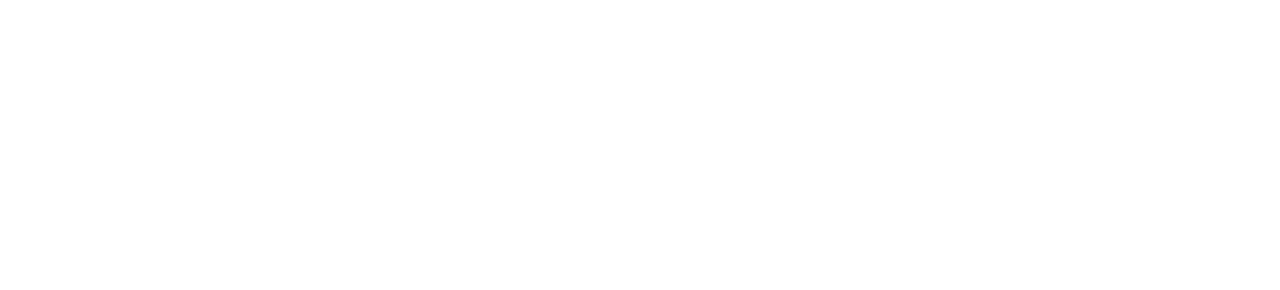
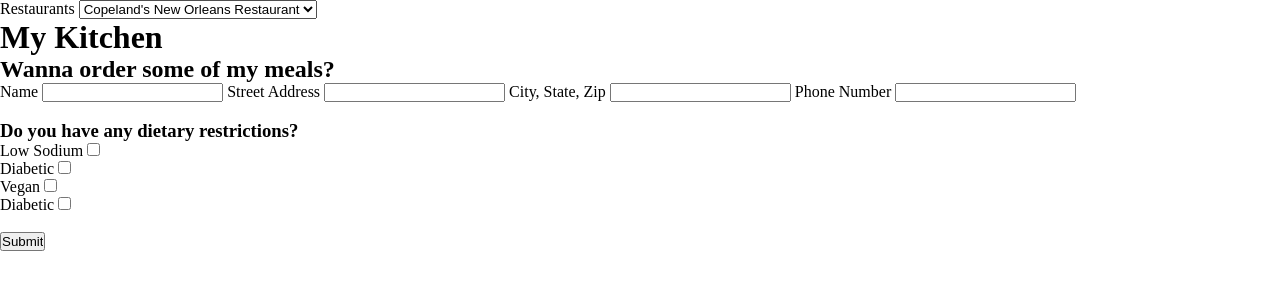
Before and after one commit to Reka-W/Restaurants, a plain HTML site: page my_kitchen.html in a window 1280 px wide. Drawn offline with Linux system fonts and the light colour scheme.

Commit message:
Updated my_kitchen file

```diff
--- a/index.html
+++ b/index.html
@@ -6,16 +6,19 @@
     <meta name="viewport" content="width=device-width, initial-scale=1.0">
     <title>My Favorite Restaurants</title>
     <link rel="stylesheet" href="style.css">
+    <script src="javascript.js" defer></script>
 </head>
 <body>
+    <header>
     <nav>
         <ul>
             <li>
                 <label for="restaurants">Restaurants</label>
                 <select id="restaurants" name="restaurants">
-                    <option value="copelands_dropdown">Copeland's New Orleans Restaurant</option>
+                    <option value="copelands_dropdown"><a href="#copelands">Copeland's New Orleans Restaurant</a></option>
                     <option value="10th_dropdown">10th & Piedmont</option>
                     <option value="herbanfix_dropdown">Herban Fix Vegan Kitchen</option>
+                    <option value="wafflehouse_dropdown">Waffle House</option>
                     <option value="mykitchen_dropdown">Reka's Kitchen</option>
                 </select>
             </li>
@@ -24,6 +27,7 @@
             <li></li>
         </ul>
     </nav>
+    </header>
     <h1>My Favorite Restaurants</h1>
     <h2>In and around Atlanta, GA</h2>
 
@@ -57,7 +61,7 @@
 
     </div>
     <div>
-        <a href="https://www.copelandsatlanta.com/" target="_blank"><h3>Reka's Kitchen</h3></a>
+        <a href="my_kitchen.html" target="_blank"><h3>Reka's Kitchen</h3></a>
         <p>Home is where the heart is!</p>
     </div>
     <div id="pros_cons">
@@ -80,7 +84,7 @@
                 <tr>
                     <td>10th & Piedmont</td>
                     <td>Hot brunch spot</td>
-                    <td>New ownership <br> Unfortunately, this hot brunch spot with bottomless mimosas has be bought by new owners. The restaurant has a new name now. Let's hope it still has the same vibe, service, and food.</td>
+                    <td>New ownership <br> Unfortunately, this hot brunch spot with bottomless mimosas has been bought by new owners. The restaurant has a new name now. Let's hope it still has the same vibe, service, and food.</td>
                     <td>We'll find out.</td>
                 </tr>
                 <tr>
@@ -107,4 +111,7 @@
 
     </div>
 </body>
+<footer>
+
+</footer>
 </html>
--- a/my_kitchen.html
+++ b/my_kitchen.html
@@ -0,0 +1,62 @@
+<!DOCTYPE hmtl>
+<html>
+    <head>
+        <title>My Kitchen</title>
+        <link rel="stylesheet" href="style.css">
+        <script src="javascript.js"></script>
+    </head>
+    <header>
+        <nav>
+            <ul>
+                <li>
+                    <label for="restaurants">Restaurants</label>
+                    <select id="restaurants" name="restaurants">
+                        <option value="copelands_dropdown">Copeland's New Orleans Restaurant</option>
+                        <option value="10th_dropdown">10th & Piedmont</option>
+                        <option value="herbanfix_dropdown">Herban Fix Vegan Kitchen</option>
+                        <option value="wafflehouse_dropdown">Waffle House</option>
+                        <option value="mykitchen_dropdown">Reka's Kitchen</option>
+                    </select>
+                </li>
+            </ul>
+        </nav>
+    </header>
+    <body>
+
+        <h1>My Kitchen</h1>
+
+        <h2>Wanna order some of my meals?</h2>
+
+        <form>
+            <label for="name">Name</label>
+            <input type="text" id="name" name="name">
+            <!-- <br> -->
+            <label for="address">Street Address</label>
+            <input type="text" id="address" name="address">
+            <!-- <br> -->
+            <label for="city">City, State, Zip</label>
+            <input type="text" id="city" name="city">
+            <!-- <br> -->
+            <label for="phone">Phone Number</label>
+            <input type="text" id="phone" name="phone">
+            <br>
+            <br>
+            <h3>Do you have any dietary restrictions?</h3>
+            <label for="low-sodium">Low Sodium</label>
+            <input type="checkbox" name="low-sodium" id="low-sodium" value="Low Sodium">
+            <br>
+            <label for="diabetic">Diabetic</label>
+            <input type="checkbox" id="diabetic" name="diabetic" value="Diabetic">
+            <br>
+            <label for="vegan">Vegan</label>
+            <input type="checkbox" id="vagan" name="vegan" value="Vegan">
+            <br>
+            <label for="vegetarian">Diabetic</label>
+            <input type="checkbox" id="vegetarian" name="vegetarian" value="Vegetarian">
+            <br>
+            <br>
+            <input type="submit" value="Submit">
+        </form>
+
+    </body>
+</html>
```
Also changed, not shown: javascript.js (added).
